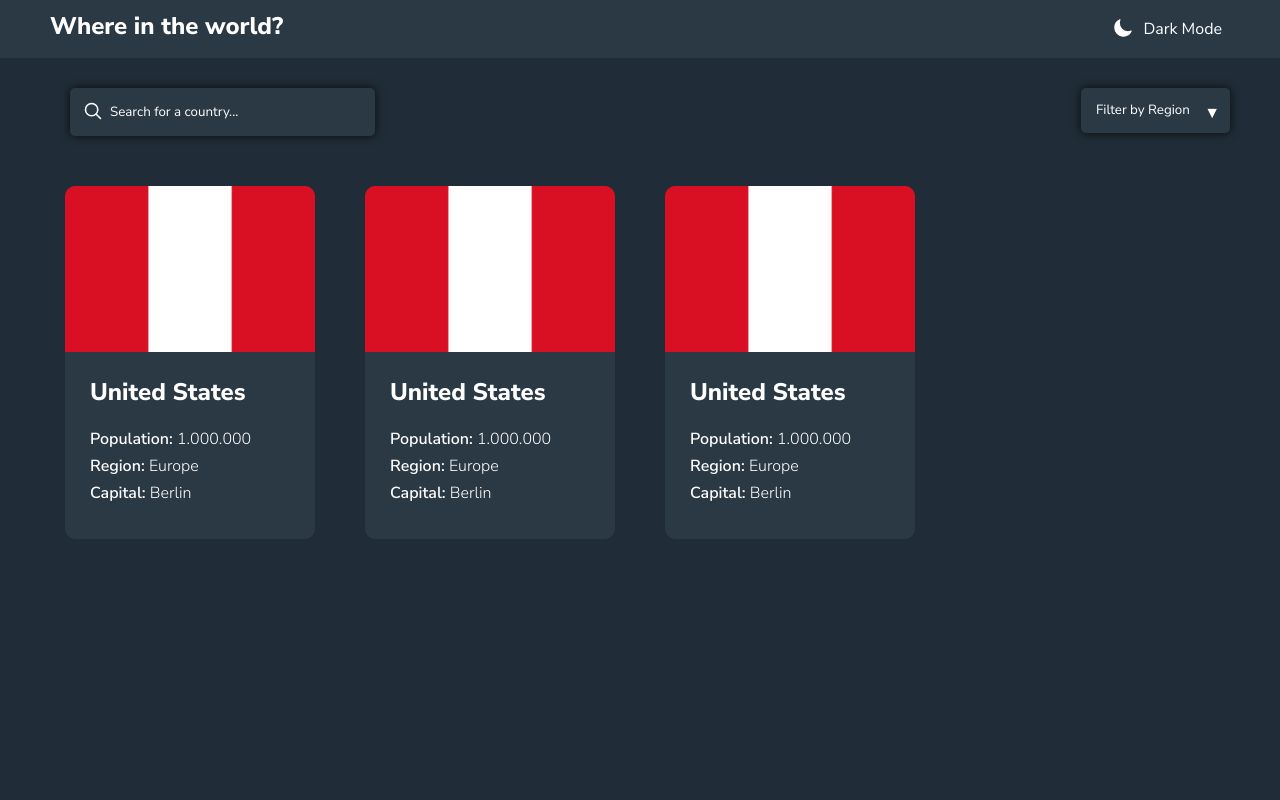
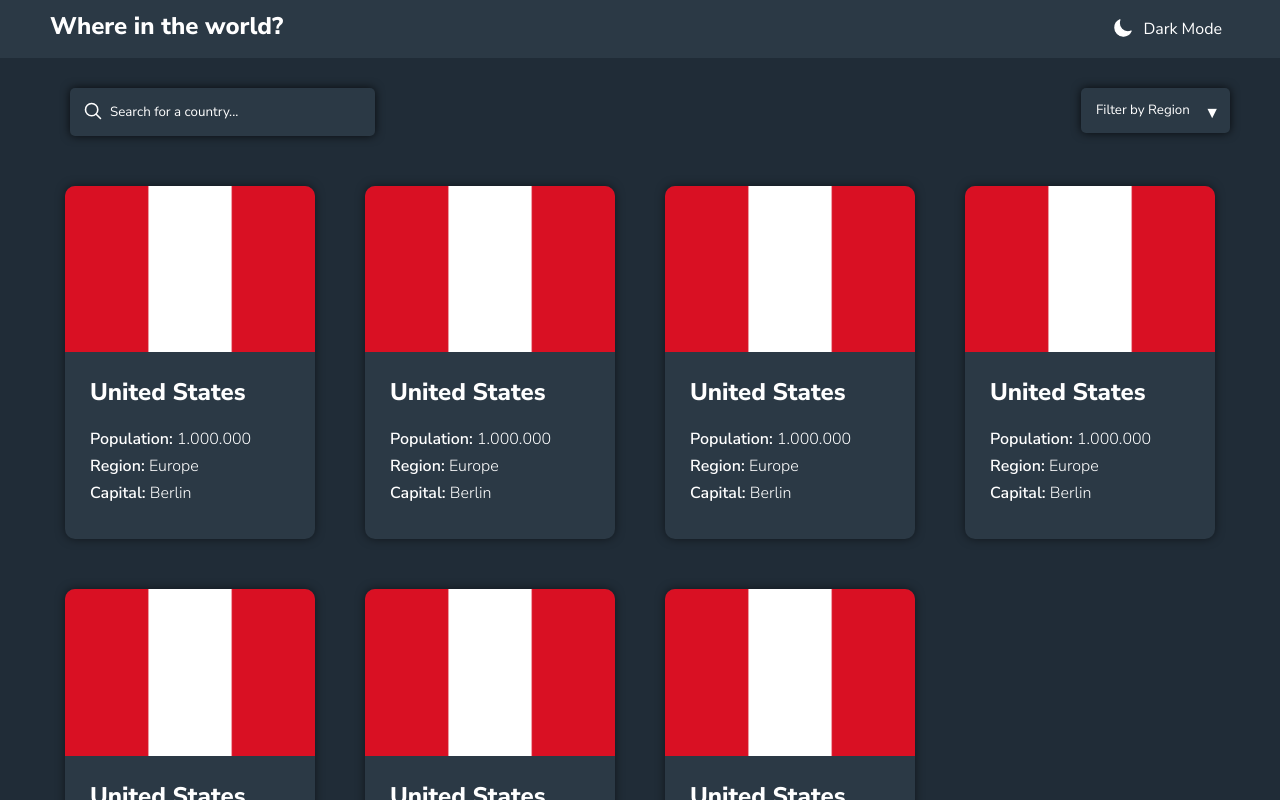
Before and after one commit to yoga1234/countries-api, a React (Create React App) app: page / in a window 1280 px wide. Shown: the top 800 px of the page. Built offline with nearby package versions, Linux system fonts and the light colour scheme.

Commit message:
styling country card styling on light mode

```diff
--- a/src/components/countries/country/Country.css
+++ b/src/components/countries/country/Country.css
@@ -2,6 +2,9 @@
   width: 250px;
   background-color: var(--color-bg-secondary);
   border-radius: 10px;
+  -webkit-box-shadow: 0px 0px 10px 0px rgba(0, 0, 0, 0.5);
+  -moz-box-shadow: 0px 0px 10px 0px rgba(0, 0, 0, 0.5);
+  box-shadow: 0px 0px 10px 0px rgba(0, 0, 0, 0.5);
 }
 .top-side img {
   width: 100%;
--- a/src/components/countries/countryContainer/CountryContainer.js
+++ b/src/components/countries/countryContainer/CountryContainer.js
@@ -10,6 +10,10 @@
         <Country />
         <Country />
         <Country />
+        <Country />
+        <Country />
+        <Country />
+        <Country />
       </div>
     </div>
   );
```
